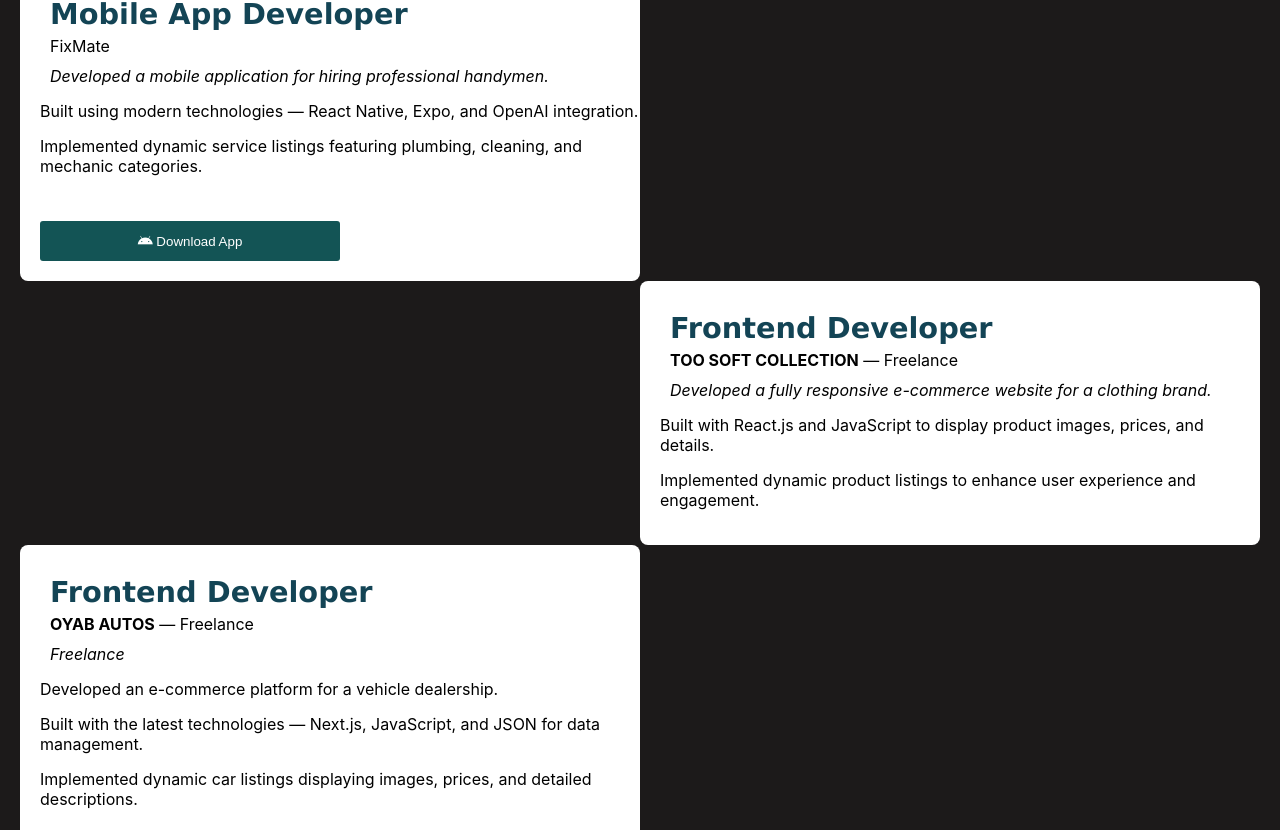
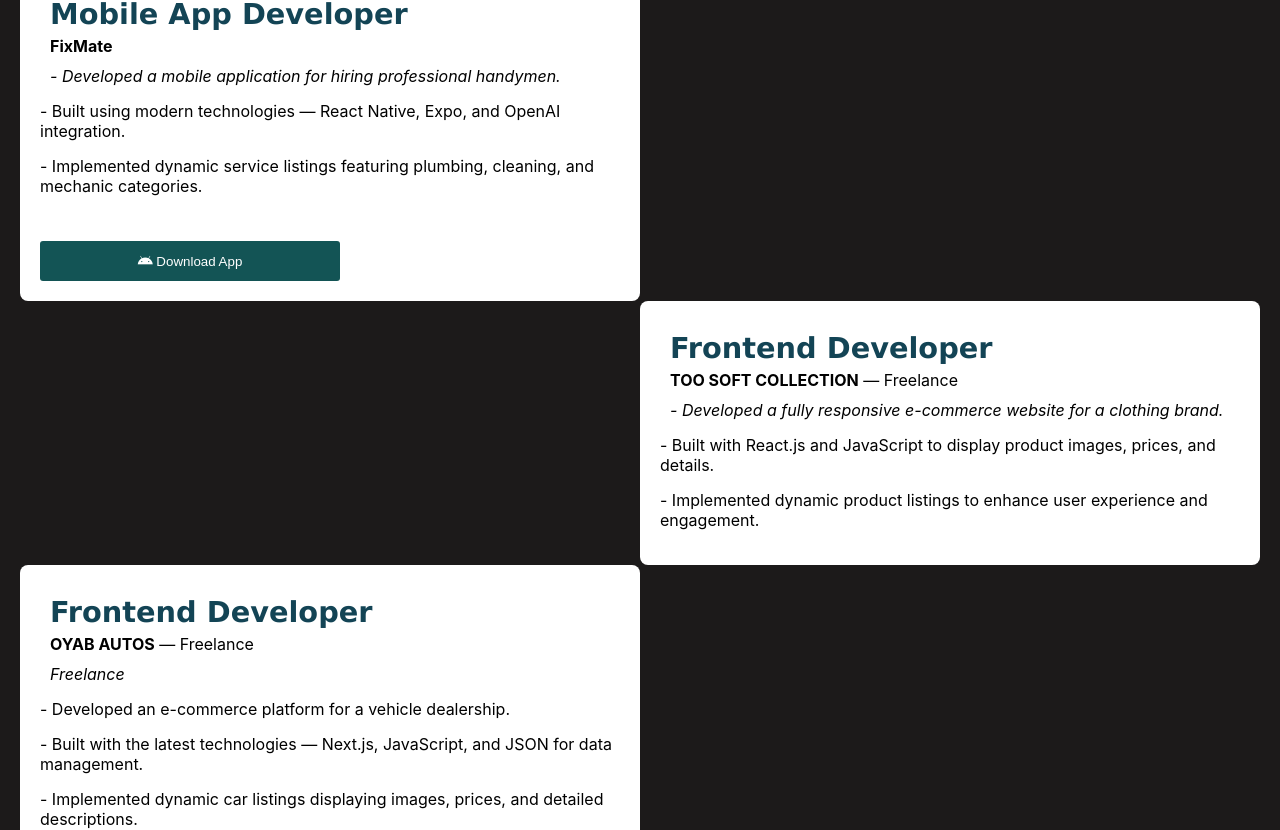
Before and after one commit to Bigoluwagentle/Abdulmalik-portfolio, a React (Create React App) app: page / in a window 1280 px wide. Shown: the part 2892-3722 px from the top of the page. Built offline with nearby package versions, Linux system fonts and the light colour scheme.

Commit message:
Initial commit

```diff
--- a/src/Main/Main.jsx
+++ b/src/Main/Main.jsx
@@ -167,7 +167,7 @@
                     >
                         <h4>Frontend Developer</h4>
                         <p>GEEGSTACK ACADEMY</p>
-                        <li>April 2024 - present</li>
+                        <li>April 2025 - present</li>
                         <li>- Teach students the fundamentals of frontend development including HTML, CSS, and JavaScript</li>
                         <li>- Guide learners through building real-world projects with React.js</li>
                         <li>- Explain API integration, and responsive design principles in simple, practical terms</li>
@@ -181,10 +181,10 @@
                         transition={{duration:1}}
                     >
                         <h4>Mobile App Developer</h4>
-                        <p>FixMate</p>
-                        <li>Developed a mobile application for hiring professional handymen.</li>
-                        <li>Built using modern technologies — React Native, Expo, and OpenAI integration.</li>
-                        <li>Implemented dynamic service listings featuring plumbing, cleaning, and mechanic categories.</li>
+                        <p><strong>FixMate</strong></p>
+                        <li>- Developed a mobile application for hiring professional handymen.</li>
+                        <li>- Built using modern technologies — React Native, Expo, and OpenAI integration.</li>
+                        <li>- Implemented dynamic service listings featuring plumbing, cleaning, and mechanic categories.</li>
                         <button onClick={() => addUrl("https://expo.dev/artifacts/eas/vEkW1kgnPrPK6GxYdbhjbE.apk")}><i class="fa-brands fa-android"></i> Download App</button>
                     </motion.aside>
                 </section>
@@ -196,9 +196,9 @@
                     >
                         <h4>Frontend Developer</h4>
                         <p><strong>TOO SOFT COLLECTION</strong> — Freelance</p>
-                        <li>Developed a fully responsive e-commerce website for a clothing brand.</li>
-                        <li>Built with React.js and JavaScript to display product images, prices, and details.</li>
-                        <li>Implemented dynamic product listings to enhance user experience and engagement.</li>
+                        <li>- Developed a fully responsive e-commerce website for a clothing brand.</li>
+                        <li>- Built with React.js and JavaScript to display product images, prices, and details.</li>
+                        <li>- Implemented dynamic product listings to enhance user experience and engagement.</li>
                     </motion.aside>
                 </section>
                 <section>
@@ -210,9 +210,9 @@
                         <h4>Frontend Developer</h4>
                         <p><strong>OYAB AUTOS</strong> — Freelance</p>
                         <li>Freelance</li>
-                        <li>Developed an e-commerce platform for a vehicle dealership.</li>
-                        <li>Built with the latest technologies — Next.js, JavaScript, and JSON for data management.</li>
-                        <li>Implemented dynamic car listings displaying images, prices, and detailed descriptions.</li>
+                        <li>- Developed an e-commerce platform for a vehicle dealership.</li>
+                        <li>- Built with the latest technologies — Next.js, JavaScript, and JSON for data management.</li>
+                        <li>- Implemented dynamic car listings displaying images, prices, and detailed descriptions.</li>
                     </motion.aside>
                 </section>
             </div>
--- a/src/Projects.jsx
+++ b/src/Projects.jsx
@@ -73,7 +73,7 @@
                     <img src={Portfolio} alt="" />
                     <nav class="check">
                         <h4>Car Repair</h4>
-                        <p>Tech: REACT, Javascript and API</p>
+                        <p>Tech: REACT, Javascript, API & REACT NAVITE & EXPO</p>
                         <nav>
                             <button onClick={() => addUrl("https://abdulmalik-car-repair.vercel.app/")}>View Project <i class="fa-solid fa-eye-slash"></i></button>
                             <button onClick={() => addUrl("https://expo.dev/artifacts/eas/vEkW1kgnPrPK6GxYdbhjbE.apk")}><i class="fa-brands fa-android"></i> Download App</button>
@@ -103,9 +103,10 @@
                     <img src={Creative} alt="" />
                     <nav className="check">
                         <h4>Creative Jobboard</h4>
-                        <p>Tech:REACT AND JAVASCRIPT</p>
+                        <p>Tech:REACT,  JAVASCRIPT & REACT NAVITE, EXPO</p>
                         <nav>
                             <button onClick={() => addUrl("https://creative-jobboard.vercel.app/")}>View Project <i class="fa-solid fa-eye-slash"></i></button>
+                            <button onClick={() => addUrl(" https://expo.dev/artifacts/eas/amwkmkZ1J4WVruNJB4qf26.apk")}>Download App <i class="fa-solid fa-eye-slash"></i></button>
                         </nav>
                     </nav>
                 </motion.div>
```
